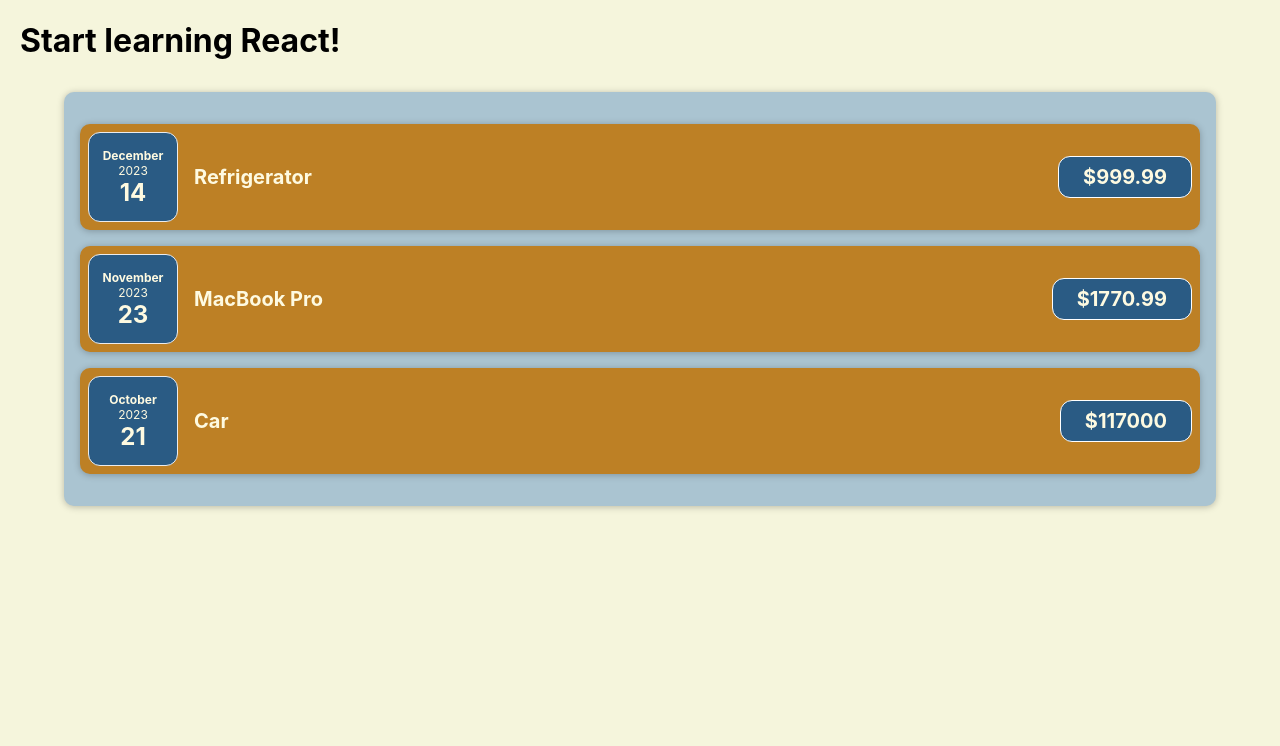
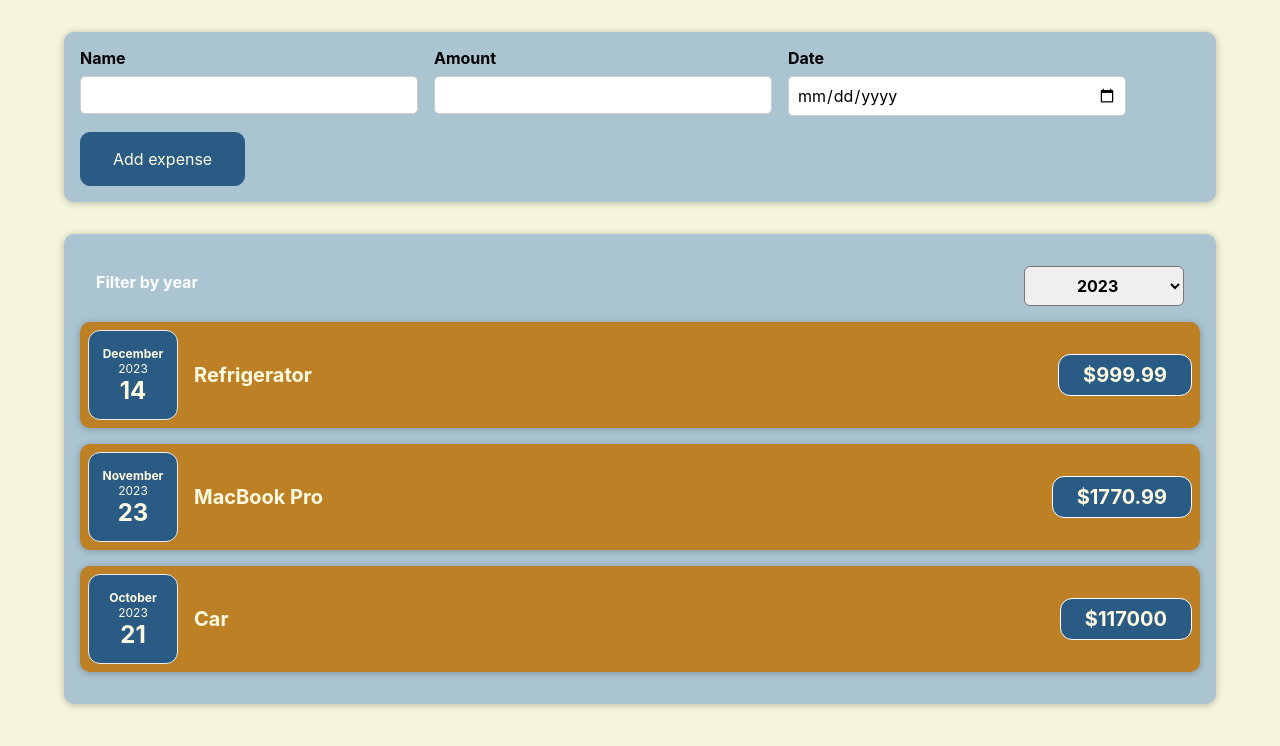
Before and after one commit to butyrskiy/financial-app-react, a React (Create React App) app: page / in a window 1280 px wide. Shown: the top 746 px of the page. Built offline with nearby package versions, Linux system fonts and the light colour scheme.

Commit message:
add CostForm and CostFilter components

```diff
--- a/src/App.js
+++ b/src/App.js
@@ -1,27 +1,35 @@
 import Costs from "./components/Costs/Costs";
+import NewCost from "./components/NewCost/NewCost";
 
 const App = () => {
   const costs = [
     {
+      id: 'c1',
       date: new Date(2023, 11, 14),
       description: 'Refrigerator',
       amount: 999.99
     },
     {
+      id: 'c2',
       date: new Date(2023, 10, 23),
       description: 'MacBook Pro',
       amount: 1770.99
     },
     {
+      id: 'c3',
       date: new Date(2023, 9, 21),
       description: 'Car',
       amount: 117000.00
     },
   ];
 
+  const addCostHandler = (cost) => {
+    console.log(cost);
+  }
+
   return (
     <>
-      <h1>Start learning React!</h1>
+      <NewCost onAddCost={addCostHandler} />
       <Costs costs={costs} />
     </>
   );
--- a/src/components/Costs/Costs.js
+++ b/src/components/Costs/Costs.js
@@ -1,16 +1,27 @@
 import Card from "../UI/Card";
 import CostItem from "./CostItem";
+import CostsFilter from "./CostsFilter";
 import './Costs.css'
+import { useState } from "react";
 
 const Costs = (props) => {
   const { costs } = props;
 
+  const [selectedYear, setSelectedYear] = useState('2023');
+
+  const yearChangeHandler = (year) => {
+    setSelectedYear(year);
+  }
+
   return (
-    <Card className='costs'>
-      <CostItem date={costs[0].date} description={costs[0].description} amount={costs[0].amount} />
-      <CostItem date={costs[1].date} description={costs[1].description} amount={costs[1].amount} />
-      <CostItem date={costs[2].date} description={costs[2].description} amount={costs[2].amount} />
-    </Card>
+    <div>
+      <Card className='costs'>
+        <CostsFilter year ={selectedYear} onChangeYear={yearChangeHandler} />
+        <CostItem date={costs[0].date} description={costs[0].description} amount={costs[0].amount} />
+        <CostItem date={costs[1].date} description={costs[1].description} amount={costs[1].amount} />
+        <CostItem date={costs[2].date} description={costs[2].description} amount={costs[2].amount} />
+      </Card>
+    </div>
   )
 }
 
--- /dev/null
+++ b/src/components/Costs/CostsFilter.css
@@ -0,0 +1,24 @@
+.costs-filter {
+  color: white;
+  padding: 0 1rem;
+}
+
+.costs-filter__control {
+  display: flex;
+  width: 100%;
+  align-items: center;
+  justify-content: space-between;
+  margin: 1rem 0;
+}
+
+.costs-filter label {
+  font-weight: bold;
+  margin-bottom: 0.5rem;
+}
+
+.costs-filter select {
+  font: inherit;
+  padding: 0.5rem 3rem;
+  font-weight: bold;
+  border-radius: 6px;
+}
--- /dev/null
+++ b/src/components/Costs/CostsFilter.js
@@ -0,0 +1,23 @@
+import "./CostsFilter.css";
+
+const CostsFilter = (props) => {
+  const yearChangeHandler = (e) => {
+    props.onChangeYear(e.target.value);
+  };
+
+  return (
+    <div className="costs-filter">
+      <div className="costs-filter__control">
+        <label>Filter by year</label>
+        <select value={props.year} onChange={yearChangeHandler}>
+          <option value="2023">2023</option>
+          <option value="2022">2022</option>
+          <option value="2021">2021</option>
+          <option value="2020">2020</option>
+        </select>
+      </div>
+    </div>
+  );
+};
+
+export default CostsFilter;
--- /dev/null
+++ b/src/components/NewCost/CostForm.css
@@ -0,0 +1,26 @@
+.new-cost__controls {
+  display: flex;
+  flex-wrap: wrap;
+  gap: 1rem;
+  margin-bottom: 1rem;
+  text-align: left;
+}
+
+.new-cost__control label {
+  font-weight: bold;
+  margin-bottom: 0.5rem;
+  display: block;
+}
+
+.new-cost__control input {
+  font: inherit;
+  padding: 0.5rem;
+  border-radius: 5px;
+  border: 1px solid #ccc;
+  width: 20rem;
+  max-width: 100%;
+}
+
+.new-cost__actions {
+  text-align: left;
+}
--- /dev/null
+++ b/src/components/NewCost/CostForm.js
@@ -0,0 +1,91 @@
+import { useState } from "react";
+import "./CostForm.css";
+
+const CostForm = (props) => {
+  const [inputName, setInputName] = useState("");
+  const [inputAmount, setInputAmount] = useState("");
+  const [inputDate, setInputDate] = useState("");
+
+  //? use one state
+  // const [userInput, setUserInput] = useState({
+  //   name: '',
+  //   amount: '',
+  //   date: ''
+  // });
+
+  const nameChangeHandler = (e) => {
+    setInputName(e.target.value);
+
+    //? use one state #1
+    // setUserInput({
+    //   ...userInput,
+    //   name: e.target.value,
+    // });
+
+    //? use one state #2
+    // setUserInput((previousState) => {
+    //   return {
+    //     ...previousState,
+    //     name: e.target.value,
+    //   }
+    // });
+  };
+
+  const amountChangeHandler = (e) => {
+    setInputAmount(e.target.value);
+  };
+
+  const dateChangeHandler = (e) => {
+    setInputDate(e.target.value);
+  };
+
+  const submitHandler = (e) => {
+    e.preventDefault();
+
+    const costData = {
+      name: inputName,
+      amount: inputAmount,
+      date: new Date(inputDate),
+    };
+
+    props.onSaveCostData(costData);
+    setInputName("");
+    setInputAmount("");
+    setInputDate("");
+  };
+
+  return (
+    <form onSubmit={submitHandler}>
+      <div className="new-cost__controls">
+        <div className="new-cost__control">
+          <label>Name</label>
+          <input type="text" value={inputName} onChange={nameChangeHandler} />
+        </div>
+        <div className="new-cost__control">
+          <label>Amount</label>
+          <input
+            type="number"
+            min="0.01"
+            step="0.01"
+            value={inputAmount}
+            onChange={amountChangeHandler}
+          />
+        </div>
+        <div className="new-cost__control">
+          <label>Date</label>
+          <input
+            type="date"
+            min="2020-01-01"
+            value={inputDate}
+            onChange={dateChangeHandler}
+          />
+        </div>
+      </div>
+      <div className="new-cost__actions">
+        <button type="submit">Add expense</button>
+      </div>
+    </form>
+  );
+};
+
+export default CostForm;
--- /dev/null
+++ b/src/components/NewCost/NewCost.css
@@ -0,0 +1,27 @@
+.new-cost {
+  background-color: #aac4d1;
+  padding: 1rem;
+  margin: 2rem auto;
+  width: 70rem;
+  max-width: 95%;
+  border-radius: 10px;
+  text-align: center;
+  box-shadow: 0 1px 7px rgba(0, 0, 0, 0.25);
+}
+
+.new-cost button {
+  font: inherit;
+  cursor: pointer;
+  padding: 1rem 2rem;
+  border: 1px solid #2a5b84;
+  background-color: #2a5b84;
+  color: #fefae1;
+  border-radius: 10px;
+  margin-right: 3px;
+}
+
+.new-cost button:hover,
+.new-cost button:active {
+  background-color: #2a5c84b2;
+  border-color: #2a5c84b2;
+}
--- /dev/null
+++ b/src/components/NewCost/NewCost.js
@@ -0,0 +1,20 @@
+import CostForm from "./CostForm";
+import "./NewCost.css";
+
+const NewCost = (props) => {
+  const onSaveCostDataHandler = (inputCostData) => {
+    const costData = {
+      ...inputCostData,
+      id: Math.random().toString(),
+    };
+    props.onAddCost(costData);
+  };
+
+  return (
+    <div className="new-cost">
+      <CostForm onSaveCostData={onSaveCostDataHandler} />
+    </div>
+  );
+};
+
+export default NewCost;
```
